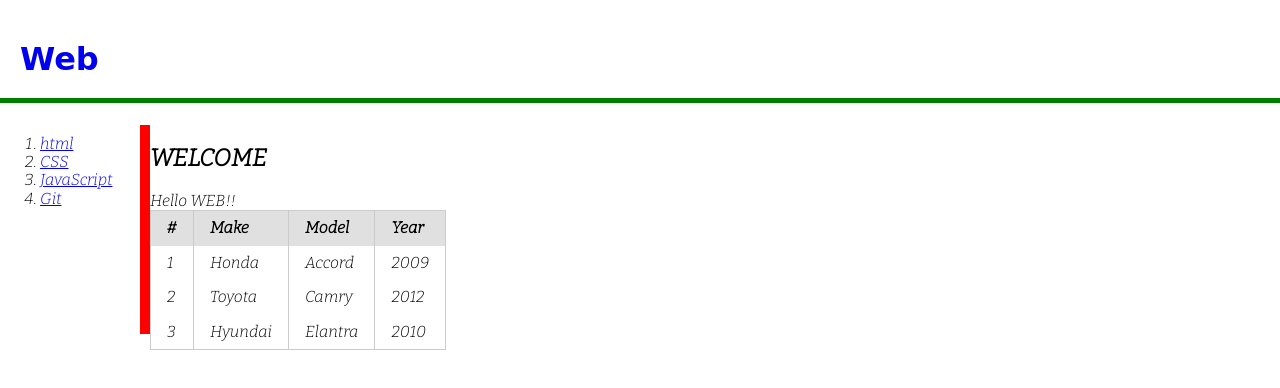
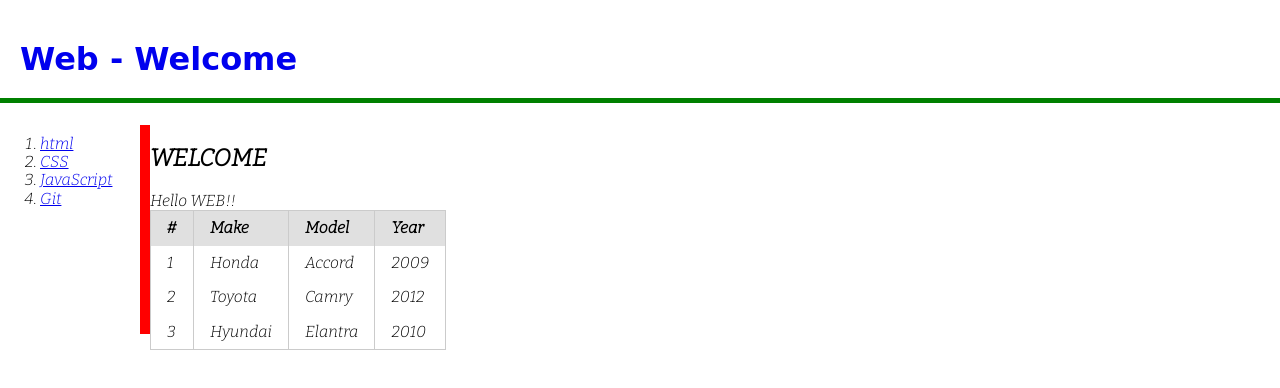
Before and after one commit to kimsoi/data-it-work, a plain HTML site: page index.html in a window 1280 px wide. Drawn offline with nearby package versions, Linux system fonts and the light colour scheme.

Commit message:
제목을 좀 더 섬세하게 수정하고 올린 index
index.html만

```diff
--- a/index.html
+++ b/index.html
@@ -12,7 +12,7 @@
 
     </head>
     <body>
-        <h1><a href ="index.html">Web</a></h1>
+        <h1><a href ="index.html">Web - Welcome</a></h1>
         <div id = "container">
                 <ol>
                     <li><a href="1.html">html</a></li>
```
